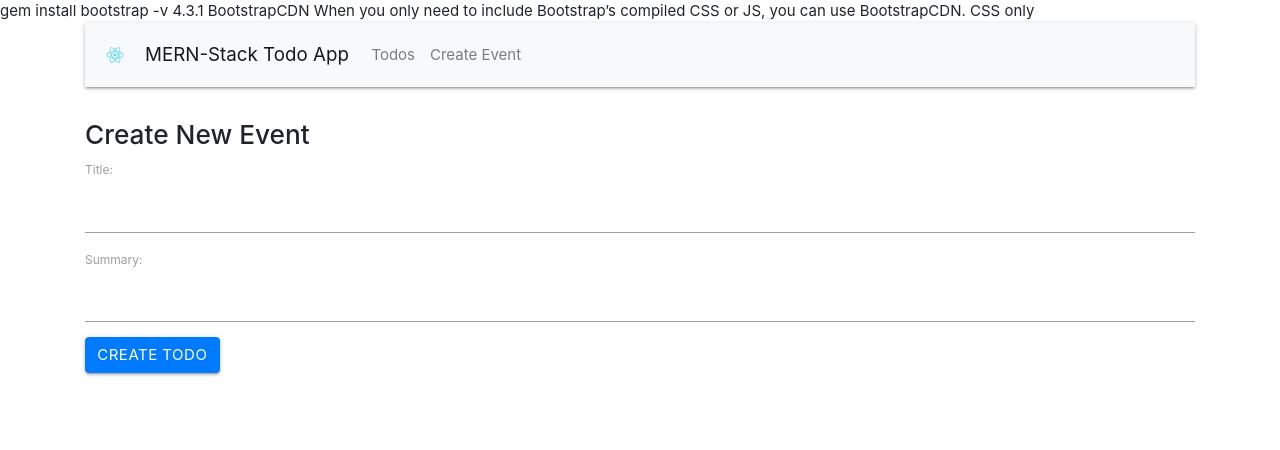
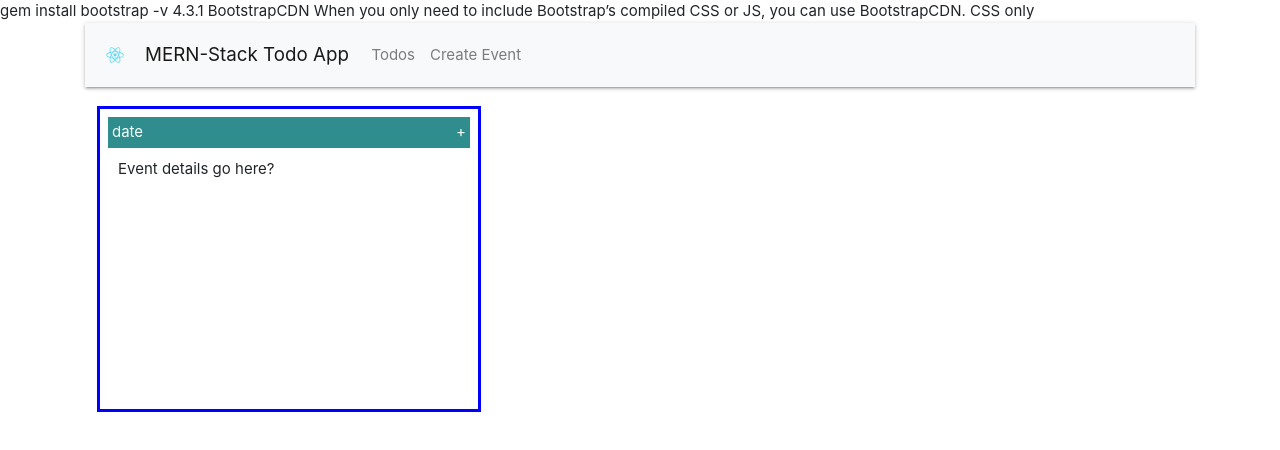
Before and after one commit to haffedali/DylanCalendar, a React (Create React App) app in the folder client/: page / in a window 1280 px wide. Shown: the top 450 px of the page. Built offline with nearby package versions, Linux system fonts and the light colour scheme.

Commit message:
work peon

```diff
--- a/client/src/App.js
+++ b/client/src/App.js
@@ -1,7 +1,8 @@
 import React, { Component } from "react";
 import { BrowserRouter as Router, Route, Link } from "react-router-dom";
-// import "bootstrap/dist/css/bootstrap.min.css";
+import "bootstrap/dist/css/bootstrap.min.css";
 import CreateEvent from "./components/CreateEvent";
+import Day from "./components/Day"
 import logo from './logo.svg';
 import './App.css';
 
@@ -27,7 +28,7 @@ class App extends Component {
             </div>
           </nav>
           <br/>
-        <Route path="/" exact component={CreateEvent} />
+        <Route path="/" exact component={Day} />
         </div>
       </Router>
     );
--- a/client/src/components/CreateEvent/CreateEvent.js
+++ b/client/src/components/CreateEvent/CreateEvent.js
@@ -8,10 +8,12 @@ export default class CreateEvent extends Component {
         this.onChangeEventTitle = this.onChangeEventTitle.bind(this)
         this.onChangeEventSummary = this.onChangeEventSummary.bind(this)
         this.onSubmit = this.onSubmit.bind(this)
+        this.onChangeEventDate = this.onChangeEventDate.bind(this)
 
         this.state = {
             event_title: '',
             event_summary: '',
+            event_date: '',
         }
     }
 
@@ -20,7 +22,8 @@ export default class CreateEvent extends Component {
 
         const newEvent = {
             event_title: this.state.event_title,
-            event_summary: this.state.event_summary
+            event_summary: this.state.event_summary,
+            event_date: this.state.event_date
         }
 
         axios.post('http://localhost:4000/events/add', newEvent)
@@ -28,13 +31,22 @@ export default class CreateEvent extends Component {
 
         this.setState({
             event_title: '',
-            event_summary: ''
+            event_summary: '',
+            event_date: '',
         })
     }
 
     onChangeEventTitle(e){
         this.setState({
             event_title: e.target.value
+        })
+    }
+
+    onChangeEventDate(e){
+        let date = e.target.value;
+
+        this.setState({
+            event_date: date
         })
     }
 
@@ -68,6 +80,15 @@ export default class CreateEvent extends Component {
                             onChange={this.onChangeEventSummary}
                             />
                     </div>
+                    <div className='form-group'>
+                        <label>Date:</label>
+                        <input
+                            type="date"
+                            className='form-control'
+                            value={this.state.event_date}
+                            onChange={this.onChangeEventDate}
+                        />
+                    </div>
                     <div className="form-group">
                         <input type="submit" value="Create Todo" className="btn btn-primary" />
                     </div>
--- /dev/null
+++ b/client/src/components/Day/Day.css
@@ -0,0 +1,26 @@
+.box {
+    width: 35%;
+    height: 300px;
+    outline-color: blue;
+    outline-style: solid;
+    padding: 8px;
+}
+
+.heading {
+  display: flex;
+  justify-content: space-between;
+  background-color: rgb(48, 141, 141);
+  padding: 4px;
+}
+
+.date {
+    color: mintcream
+}
+
+.button {
+    color: mintcream
+}
+
+.body {
+    margin: 10px;
+}
--- a/client/src/components/Day/Day.js
+++ b/client/src/components/Day/Day.js
@@ -1,7 +1,13 @@
 import React, { Component } from 'react';
 import axios from 'axios';
+import CreateEvent from "../CreateEvent"
+import './Day.css';
 
 export default class Day extends Component {
+    // Notes on this component:
+    // 1. Is constructed with events and event data passed as props
+    // 2. Create event button opens modal that displays the CreateEvent component
+    // 3. Date is passed as prop to be displayed
     constructor(props){
         super(props);
 
@@ -13,7 +19,18 @@ export default class Day extends Component {
 
     render(){
         return(
-            <div></div>
+            <div className='container'>
+                <div className='box'>
+                    <div className='heading'>
+                        <div className='date'>date</div>
+                        <div className='button'>+</div>
+                    </div>
+                    {/* will need to populate this with data from props */}
+                    <div className='body'>
+                        <p>Event details go here?</p>
+                    </div>
+                </div>
+            </div>
         )
     }
 }
--- a/client/src/components/Day/index.js
+++ b/client/src/components/Day/index.js
@@ -0,0 +1 @@
+export {default} from "./Day"
```
Also changed, not shown: 1 other file (tests, documents, lock files or other folders).
